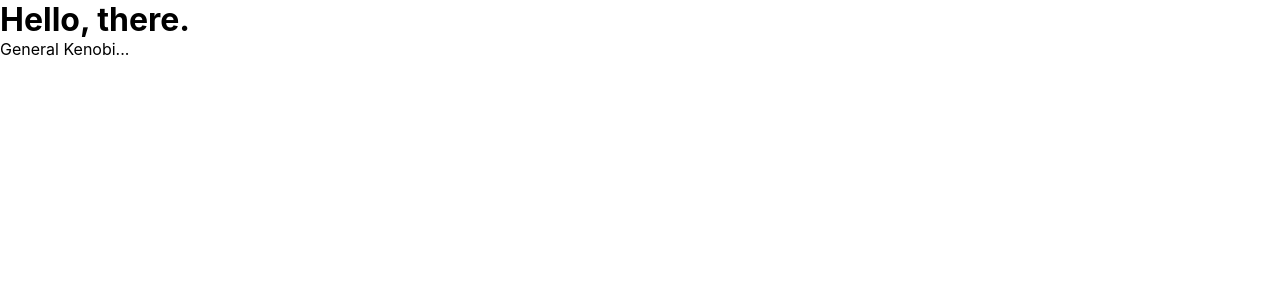
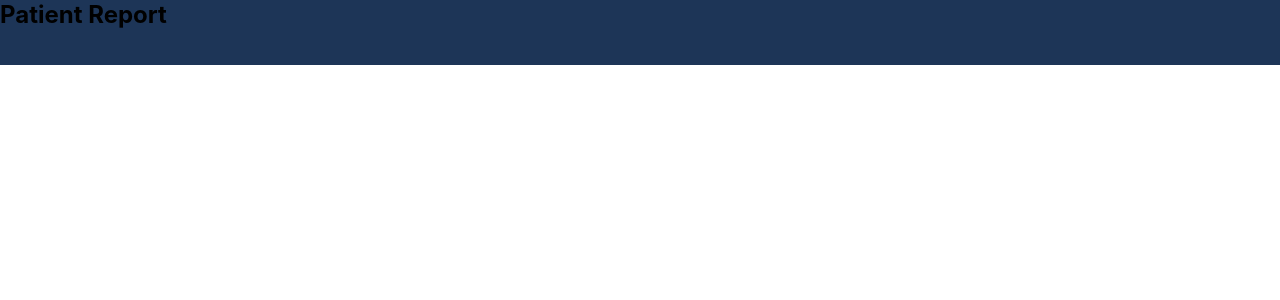
Before and after one commit to riz-l/ie-report, a React (Create React App) app: page / in a window 1280 px wide. Shown: the top 300 px of the page. Built offline with nearby package versions, Linux system fonts and the light colour scheme.

Commit message:
MASTER: Added styled-components and Header

```diff
--- a/package.json
+++ b/package.json
@@ -10,6 +10,7 @@
     "react-app-polyfill": "^2.0.0",
     "react-dom": "^17.0.1",
     "react-scripts": "3.2.0",
+    "styled-components": "^5.2.1",
     "web-vitals": "^0.2.4"
   },
   "scripts": {
--- a/src/App.js
+++ b/src/App.js
@@ -1,12 +1,14 @@
 // Import: Dependencies
 import React from "react";
+
+// Import: Components
+import { Header } from "./components";
 
 // Component: App
 export default function App() {
   return (
     <>
-      <h1>Hello, there.</h1>
-      <p>General Kenobi...</p>
+      <Header />
     </>
   );
 }
--- /dev/null
+++ b/src/components/Header/Header.component.jsx
@@ -0,0 +1,14 @@
+// Import: Dependencies
+import React from "react";
+
+// Import: Elements
+import { HeaderContainer } from "./Header.elements";
+
+// Component: Header
+export default function Header() {
+  return (
+    <HeaderContainer>
+      <h2>Patient Report</h2>
+    </HeaderContainer>
+  );
+}
--- /dev/null
+++ b/src/components/Header/Header.elements.js
@@ -0,0 +1,9 @@
+// Import: Dependencies
+import styled from "styled-components/macro";
+
+// Element: HeaderContainer
+export const HeaderContainer = styled.header`
+  background: #1d3557;
+  height: 65px;
+  width: 100%;
+`;
--- a/src/components/index.js
+++ b/src/components/index.js
@@ -1,2 +1,2 @@
-// Import: Home
-// export { default as CheckoutSteps } from "./CheckoutSteps/CheckoutSteps.component";
+// Import: Header
+export { default as Header } from "./Header/Header.component";
--- /dev/null
+++ b/src/pages/subPages/index.js
@@ -0,0 +1,2 @@
+// Import: Home
+// export { default as CheckoutSteps } from "./CheckoutSteps/CheckoutSteps.component";
```
Also changed, not shown: 2 other files (tests, documents, lock files or other folders).
